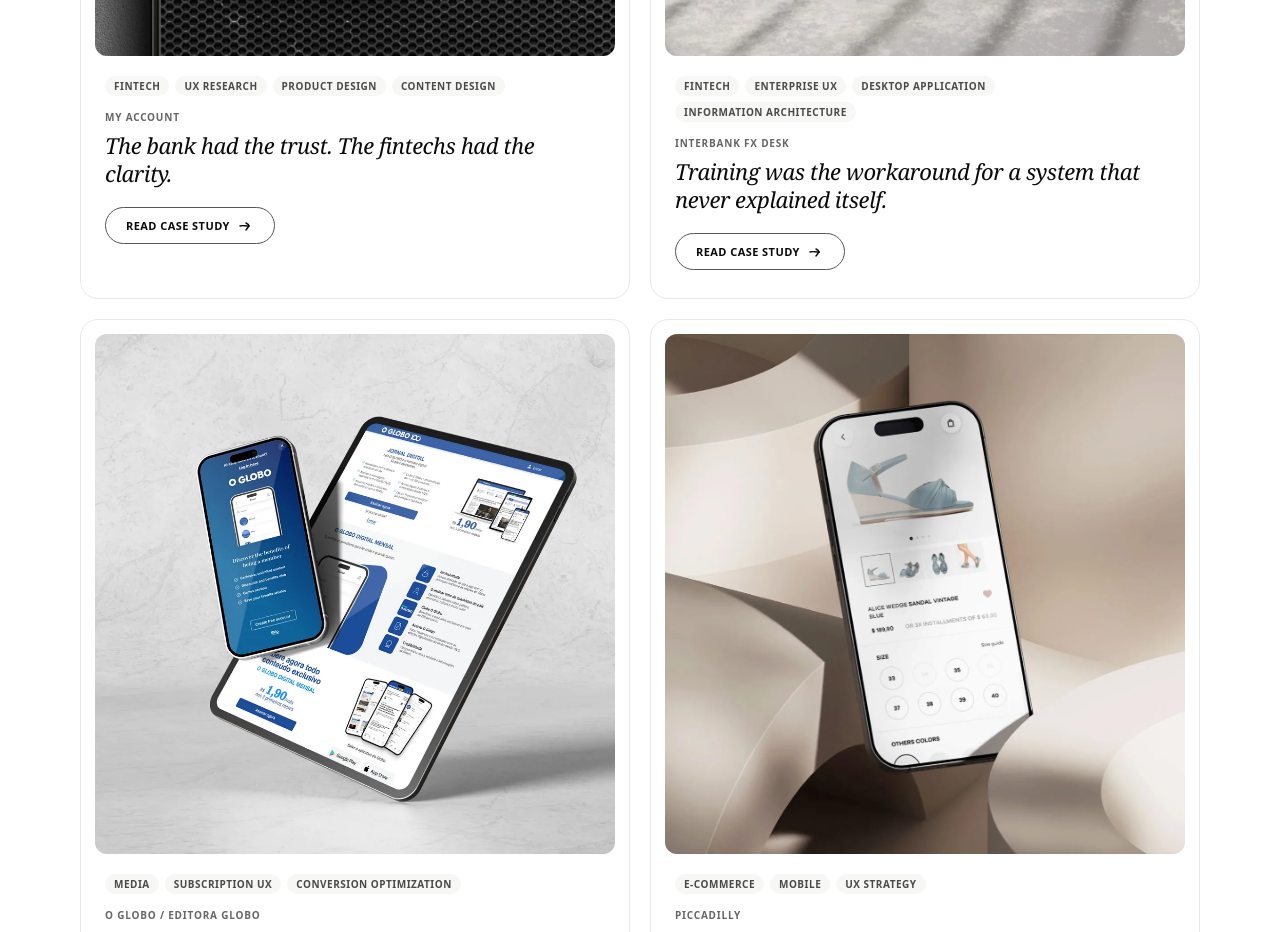
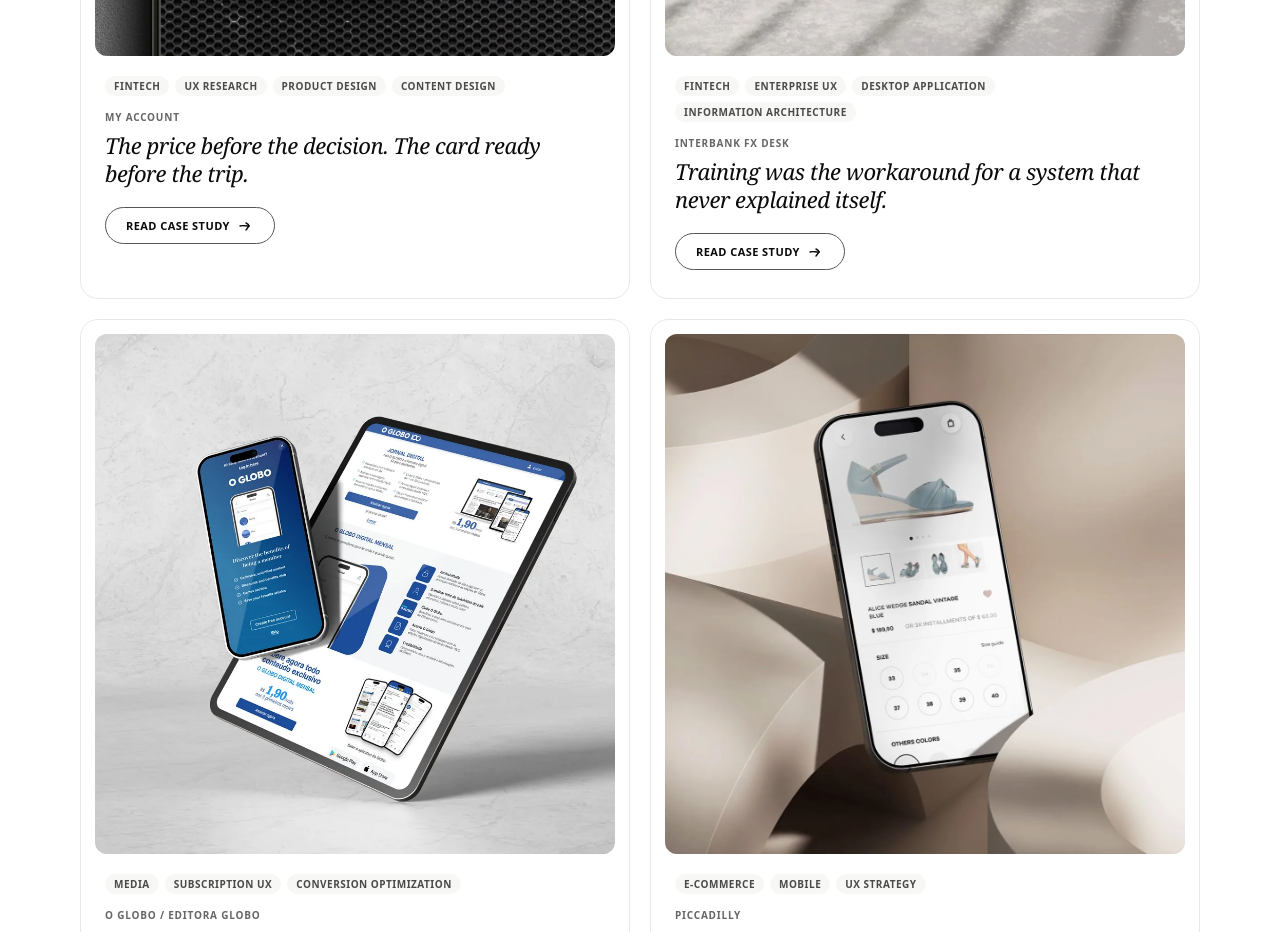
Before and after one commit to isabellegalves/isabelle-portfolio, a React (Vite) app: page / in a window 1280 px wide. Shown: the part 2380-3312 px from the top of the page. Built offline with nearby package versions, Linux system fonts and the light colour scheme.

Commit message:
Retitle My Account around its two strongest decisions
Co-Authored-By: Claude Opus 5 <noreply@anthropic.com>

```diff
--- a/src/data/cases.js
+++ b/src/data/cases.js
@@ -115,7 +115,7 @@ export const cases = [
     slug: "bradesco",
     company: "My Account",
     year: "2025 to present",
-    title: "The bank had the trust. The fintechs had the clarity.",
+    title: "The price before the decision. The card ready before the trip.",
     summary: "Five journeys I redesigned inside My Account, Bradesco's international account: the home, transfers, investments, cards and onboarding.",
     tags: ["Fintech", "UX Research", "Product Design", "Content Design"],
     metrics: [
```
